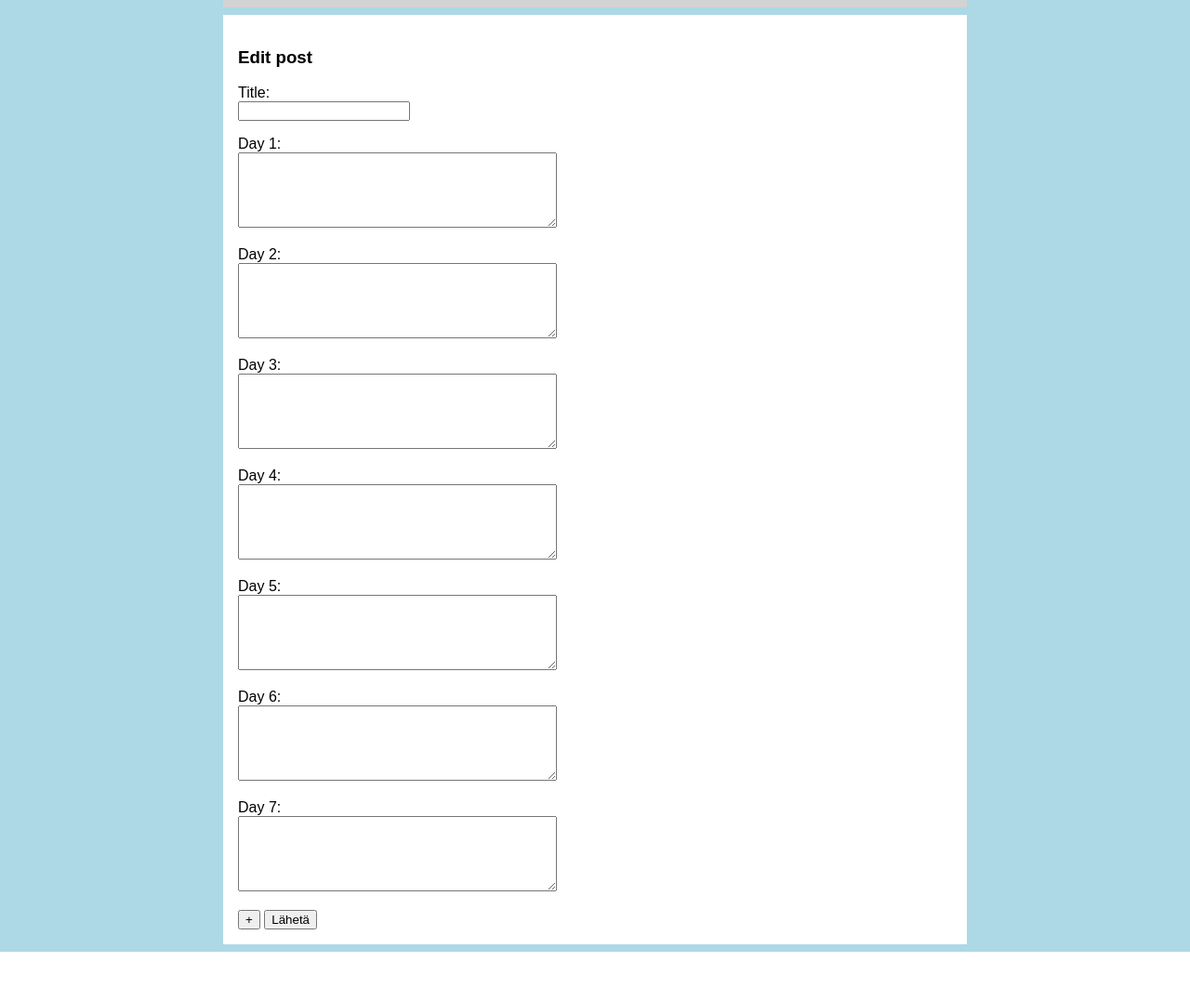
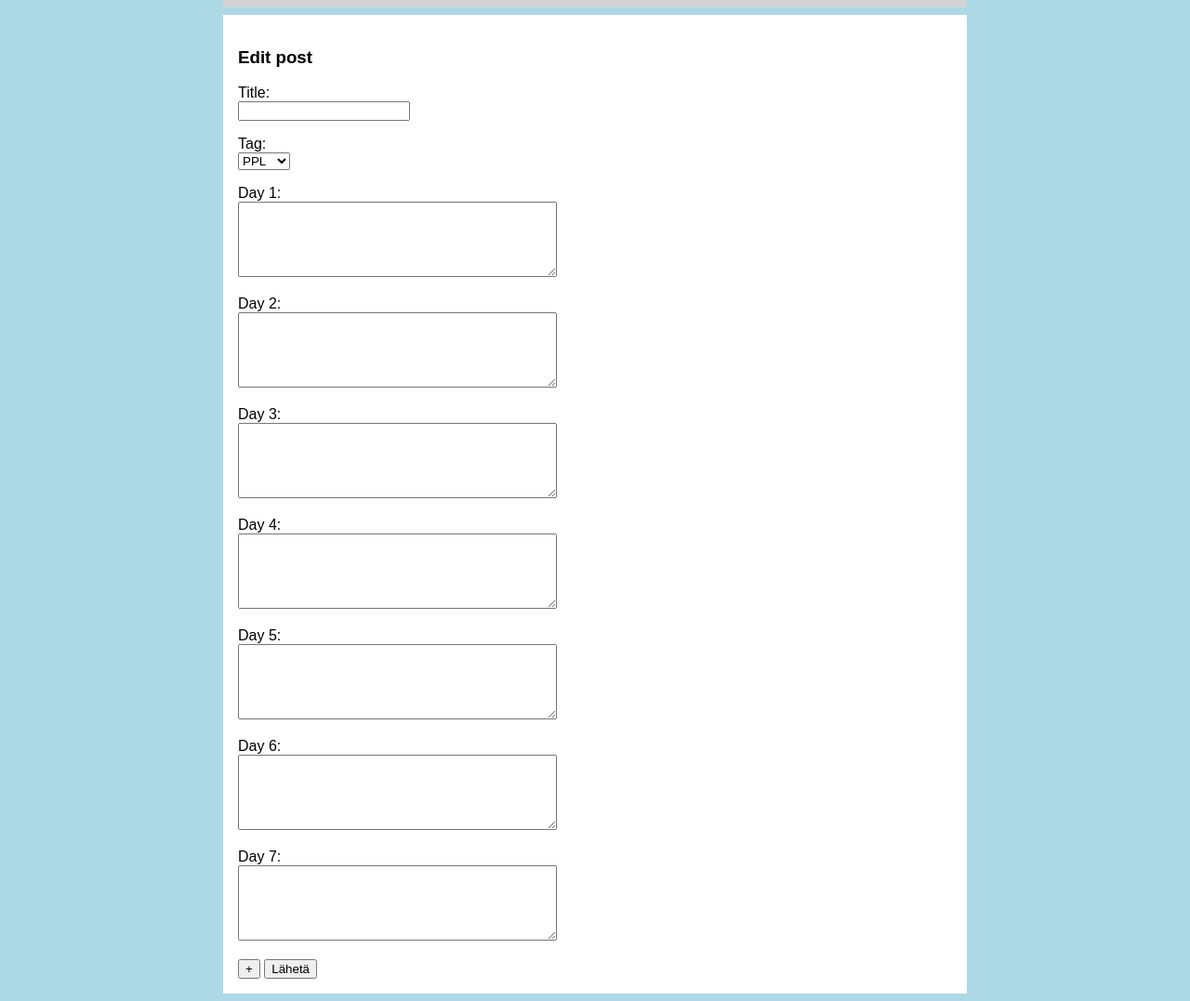
Before and after one commit to 4smo/GymSplit, a Flask app: template templates/edit.html in a window 1280 px wide. Shown: the part 111-1188 px from the top of the page at 93% size. Before the commit the page ends 1135 px from the top, so only its background shows below. Run offline with Flask 3, Linux system fonts and the light colour scheme; the template is opened without the code that fills it, so the values that code supplies are empty; the visitor is signed in with stand-in values (Sample User, id 1).

Commit message:
fix editing post

```diff
--- a/app.py
+++ b/app.py
@@ -138,6 +138,7 @@ def edit_post(post_id):
             abort(403)
         filled = {
             "title": post["title"],
+            "tag": post["tag"],
             "content_day1": post["content_day1"],
             "content_day2": post["content_day2"],
             "content_day3": post["content_day3"],
@@ -151,17 +152,16 @@ def edit_post(post_id):
     if request.method == "POST":
         require_login()
         check_csrf()
-
         post = posts.fetch_post(post_id)
         if not post or post["user_id"] != session["user_id"]:
             abort(403)
-
         title = request.form["title"]
+        tag = request.form["tag"]
         content_days = [request.form.get(f'content_day{i}', '') for i in range(1, 8)]
         if not title or len(title) > 100:
             abort(403)
         user_id = session["user_id"]
-        posts.update_post(title, content_days, user_id, post_id)
+        posts.update_post(title, tag, content_days, user_id, post_id)
         return redirect(f"/post/{post_id}")
 
 
--- a/templates/edit.html
+++ b/templates/edit.html
@@ -11,6 +11,15 @@
     <p>
       <label for="title">Title</label>:<br />
       <input type="text" id="title" name="title"  value="{{ filled.title }}" maxlength="100" required />
+    </p>
+    <p>
+      <label for="tag">Tag</label>:<br />
+      <select id="tag" name="tag" required>
+        <option value="PPL" {% if filled.tag == "PPL" %}selected{% endif %}>PPL</option>
+        <option value="U/L" {% if filled.tag == "U/L" %}selected{% endif %}>U/L</option>
+        <option value="FB" {% if filled.tag == "FB" %}selected{% endif %}>FB</option>
+        <option value="Other" {% if filled.tag == "Other" %}selected{% endif %}>Other</option>
+      </select>
     </p>
     <div id="content-boxes">
       {% for i in range(1, 8) %}
--- a/templates/post.html
+++ b/templates/post.html
@@ -13,7 +13,7 @@
 </head>
 
 <body>
-    <h1>{{ post.title }}</h1>
+    <h1>{{ post.title }}</h1> <h3>Tag: {{ post.tag }}</h3>
     <div style="display: flex; flex-wrap: wrap;">
         <div style="margin-right: 20px;">
             <h3>Day 1:</h3>
```
Also changed, not shown: posts.py (+5 -5 lines).
